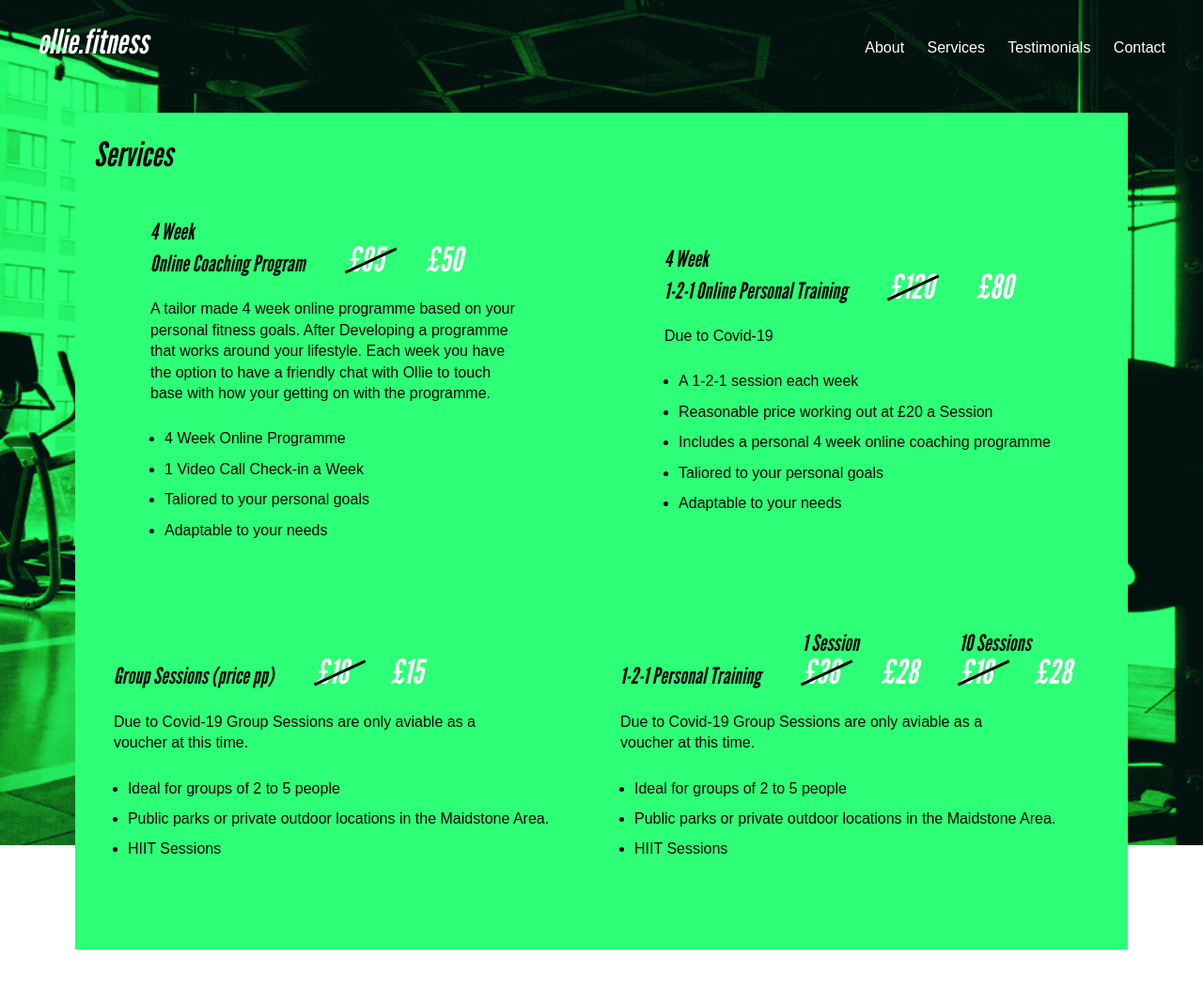
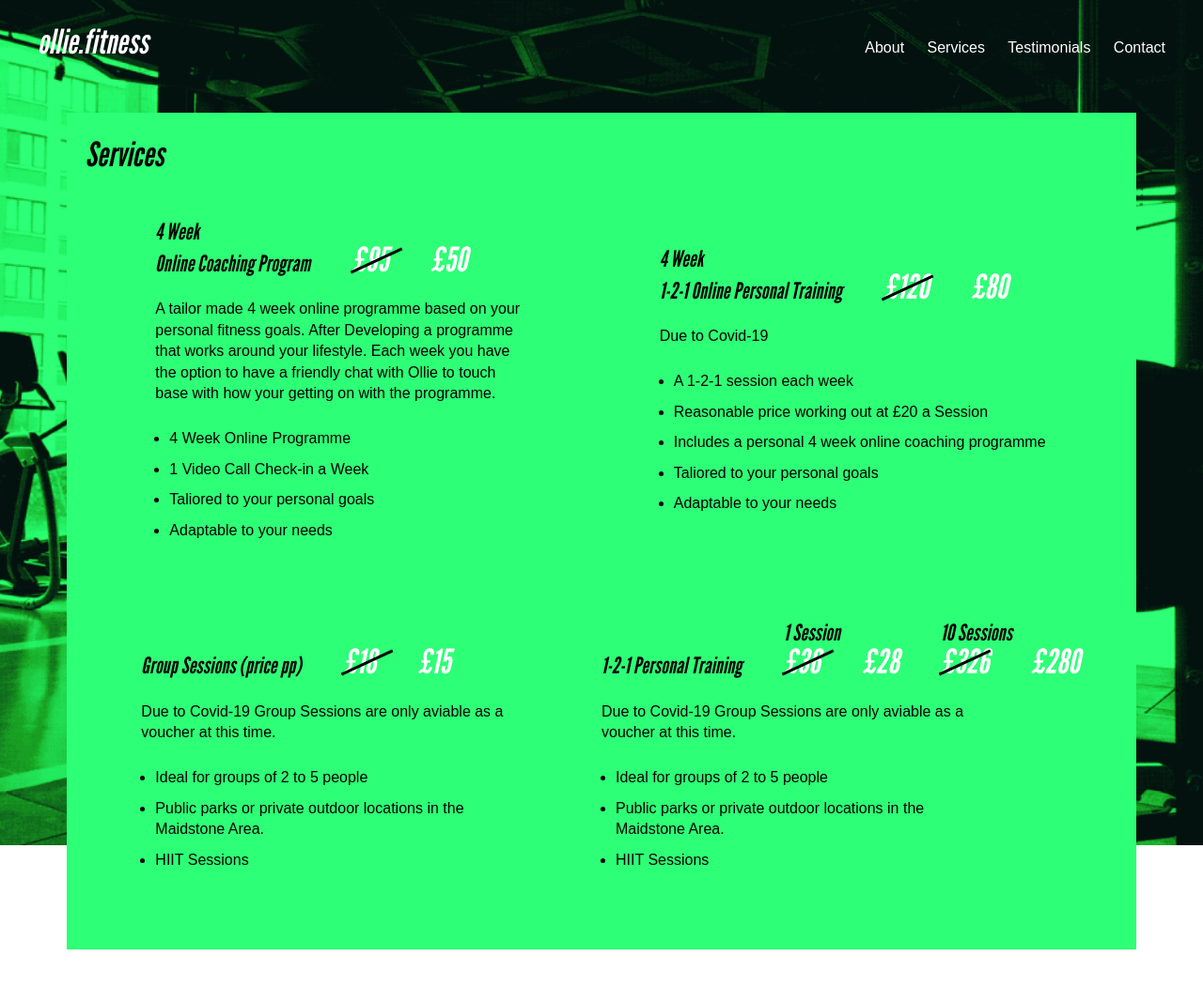
Before and after one commit to tom-wells/olliefitness, a Jekyll site: the page built from services.md, in a window 1280 px wide. Shown: the whole page at 94% size. Built offline with Jekyll 4.4.1, drawn with Linux system fonts in a browser that asks for light colours.

Commit message:
few changes to the site

```diff
--- a/_includes/services.html
+++ b/_includes/services.html
@@ -91,8 +91,8 @@
                     <p class="price"><span>£28</span></p>
                     </div>
                     <div> <h3 class="float">10 Sessions</h3>
-                        <p class="price"><span>£18<span class="stroke"></span></span></p>
-                        <p class="price"><span>£28</span></p>
+                        <p class="price"><span>£326<span class="stroke"></span></span></p>
+                        <p class="price"><span>£280</span></p>
                       </div>
 
                  </div>
--- a/assets/app.scss
+++ b/assets/app.scss
@@ -195,7 +195,6 @@
     grid-template-rows: 1fr 1fr;
 
     grid-row-gap:$line-global*2;
-    grid-column-gap: $line-global*2;
 
     margin:$line-global;
 
@@ -205,6 +204,9 @@
     justify-self: center;
     align-content: center;
 
+
+}
+.four {
 }
 
 
@@ -212,6 +214,8 @@
 .package .description {
     max-width:400px;
 }
+
+
 
 .package-heading {
     position:relative;
@@ -276,6 +280,7 @@
 
 
 ul {
+    max-width:400px;
     margin:15px;
         li {
         padding-top:$line-global/2;
@@ -382,14 +387,11 @@
 
         .packages {
             grid-template-columns: 1fr;
-            .three {
-                padding-left:55px;
+
             }
             .four {
                 padding-top:50px;
-                padding-left:100px;
-            }
-
+                padding-left:50px;
         }
     }
 
@@ -417,7 +419,7 @@
                position:relative;
                bottom:0;
            }
-           .packages {
+           .package {
            .four {
             padding-left:50px;
         }
@@ -558,9 +560,8 @@
 
                 }
 
-                .packages {
-                    .four,
-                    .three {
+                .package {
+                    .four {
                      padding-left:0;
                  }
              }
```
